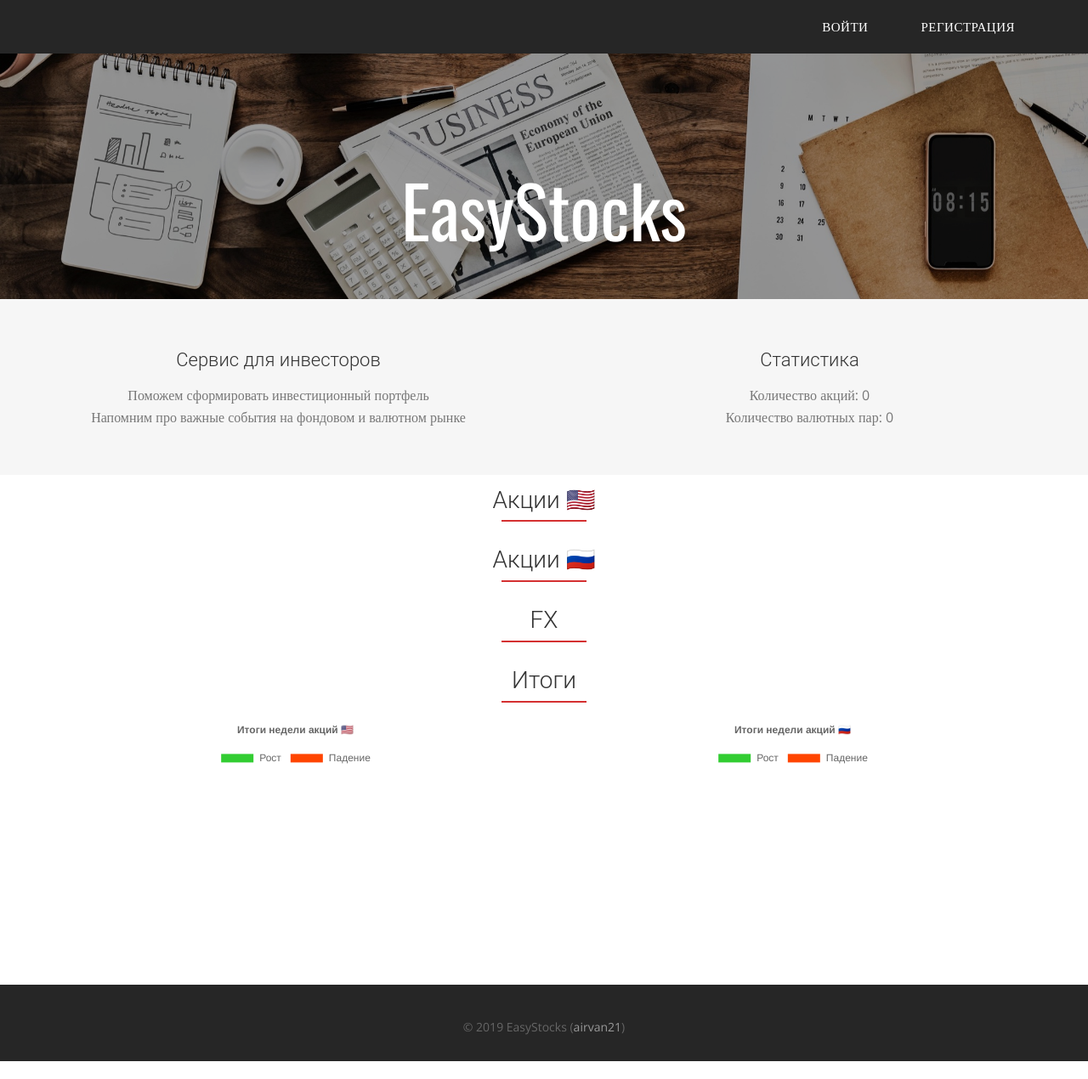
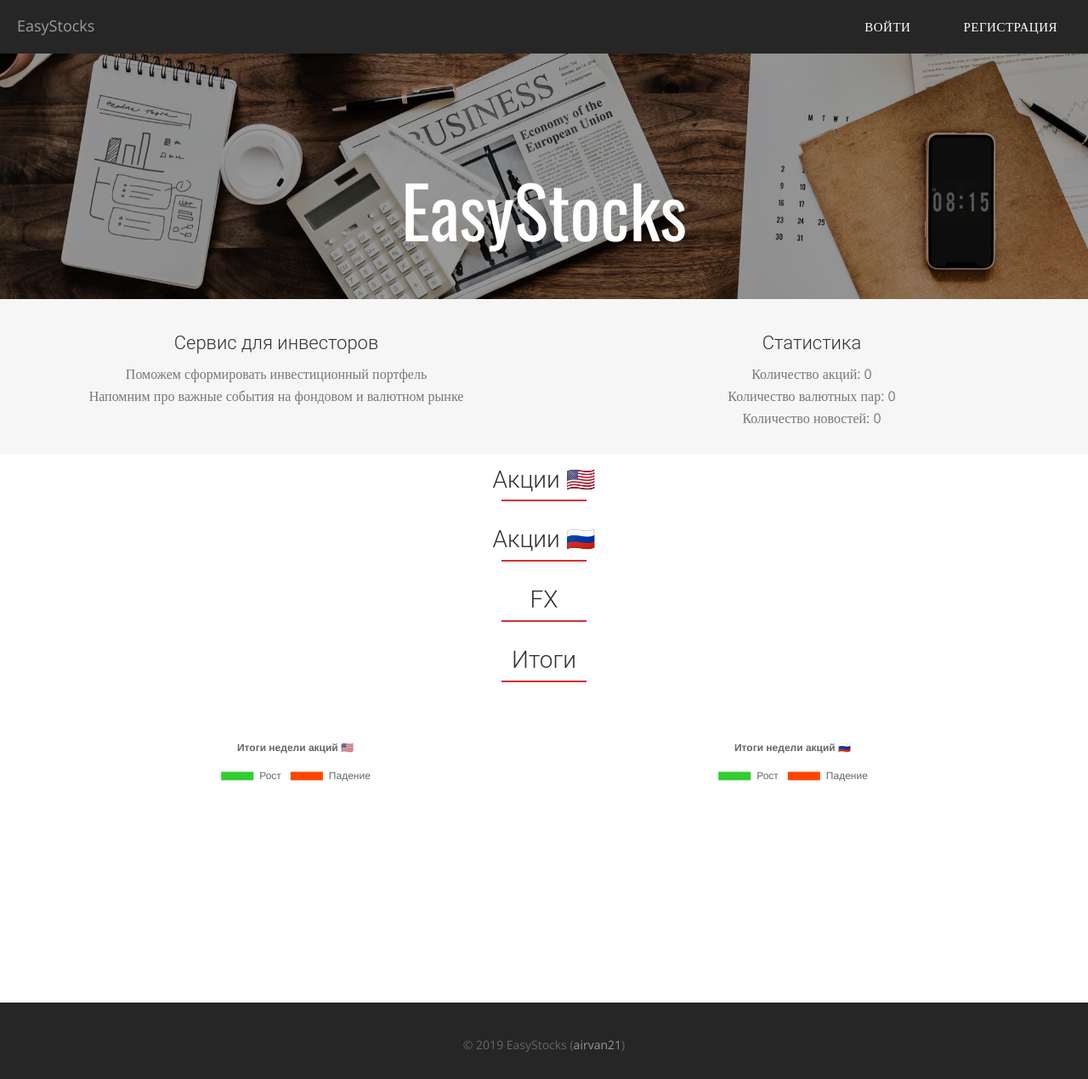
Before and after one commit to AirVan21/EasyStocks, a Django app: page / in a window 1280 px wide. Shown: the whole page at 85% size. Before the commit the page ends 1249 px from the top, so only its background shows below. Run offline with Django 3.2, Linux system fonts and the light colour scheme; data that the repository does not hold is empty; parts of the project's set-up code (start-up, migrations or seed data) failed here and were passed over; some libraries are stand-ins or nearby versions.

Commit message:
Changed navbar logic

```diff
--- a/static/css/style.css
+++ b/static/css/style.css
@@ -85,6 +85,16 @@ a:focus, .btn:focus, .btn:active:focus, .btn.active:focus, .btn.focus, .btn:acti
 	letter-spacing: 0.5px;
 	margin: 0 15px 0 15px;
 }
+@media (min-width: 768px) {
+	.navbar-nav.navbar-center {
+	  position: absolute;
+	  left: 50%;
+	  transform: translatex(-50%);
+	}
+}
+canvas {
+	margin: 45px 0 0 0;
+}
 /* Header Section */
 .intro {
 	display: table;
@@ -123,16 +133,16 @@ header .intro-text {
 }
 /* About Section */
 #about {
-	padding: 15px;
+	padding: 10px;
 	background: #f6f6f6;
 }
 #about .about-text {
-	padding: 25px 0;
+	padding: 10px 0;
 }
 #about p {
 	line-height: 26px;
 	font-size: 16px;
-	margin: 15px 0 15px;
+	margin: 10px 0 10px;
 }
 /* Stocks section */
 #stocks .chart {
--- a/stocks/views.py
+++ b/stocks/views.py
@@ -10,6 +10,7 @@ class ShareListView(ListView):
         context = super(ShareListView, self).get_context_data(**kwargs)
         context['share_list'] = Share.objects.all()
         context['currency_list'] = CurrencyInstrument.objects.all()
+        context['news_list'] = Article.objects.all()
         context['share_rus'] = Share.objects.filter(countryCode='RUS')
         context['share_usa'] = Share.objects.filter(countryCode='USA')
         context['tech'] = Share.objects.filter(sector='tech')
--- a/templates/base.html
+++ b/templates/base.html
@@ -19,8 +19,8 @@
   <link href="https://fonts.googleapis.com/css?family=Oswald" rel="stylesheet">
   <script src="https://cdnjs.cloudflare.com/ajax/libs/Chart.js/2.8.0/Chart.bundle.js"></script>
   <script src="https://ajax.googleapis.com/ajax/libs/jquery/1.11.1/jquery.min.js"></script>
+  <script src="{% static 'js/jquery-3.3.1.min.js' %}"></script>
   <script src="//maxcdn.bootstrapcdn.com/bootstrap/3.2.0/js/bootstrap.min.js"></script>
-  <script src="{% static 'js/jquery-3.3.1.min.js' %}"></script>
   <script src="{% static 'js/owl.carousel.min.js' %}"></script>
   <script src="{% static 'js/custom.js' %}"></script>
 </head>
--- a/templates/home.html
+++ b/templates/home.html
@@ -42,7 +42,7 @@
 <body>
   <!-- Navigation -->
   <nav id="navigation" class="navbar navbar-inverse navbar-fixed-top">
-    <div class="container">
+    <div class="container-fluid">
       <!-- Brand and toggle get grouped for better mobile display -->
       <div class="navbar-header">
         <button type="button" class="navbar-toggle collapsed" data-toggle="collapse" data-target="#home-collapse">
@@ -54,6 +54,9 @@
       </div>
       <!-- Collect the nav links, forms, and other content for toggling -->
       <div class="collapse navbar-collapse" id="home-collapse">
+        <ul class="nav navbar-nav navbar-left">
+          <a class="navbar-brand" href="{% url 'home' %}">EasyStocks</a>
+        </ul>
         {% if not user.is_authenticated %}
         <ul class="nav navbar-nav navbar-right">
           <li>
@@ -93,7 +96,7 @@
   <div id="about">
     <div class="container-fluid">
       <div class="row">
-        <div class="col-xs-12 col-sm-6 col-md-6">
+        <div class="col-xs-12 col-md-6">
           <div class="about-text">
             <h3 class="text-center">Сервис для инвесторов</h3>
             <p class="text-center">Поможем сформировать инвестиционный портфель <br> Напомним про важные события на фондовом и валютном рынке </p>
@@ -103,7 +106,10 @@
           <div class="about-text">
             <h3 class="text-center">Статистика</h3>
             {% block statistics %}
-              <p class="text-center">Количество акций: {{ share_list|length }} <br> Количество валютных пар: {{ currency_list|length }}
+              <p class="text-center">
+                Количество акций: {{ share_list|length }} <br>
+                Количество валютных пар: {{ currency_list|length }} <br>
+                Количество новостей: {{ news_list|length }}
               </p>
             {% endblock statistics %}
           </div>
@@ -268,6 +274,7 @@
   </div>
 </body>
 <script src="{% static 'js/jquery-3.3.1.min.js' %}"></script>
+<script src="//maxcdn.bootstrapcdn.com/bootstrap/3.2.0/js/bootstrap.min.js"></script>
 <script src="{% static 'js/owl.carousel.min.js' %}"></script>
 <script src="{% static 'js/custom.js' %}"></script>
 </html>
```
Also changed, not shown: templates/registration/login.html (+8 -9 lines), templates/share_detail.html (+10 -11 lines).
